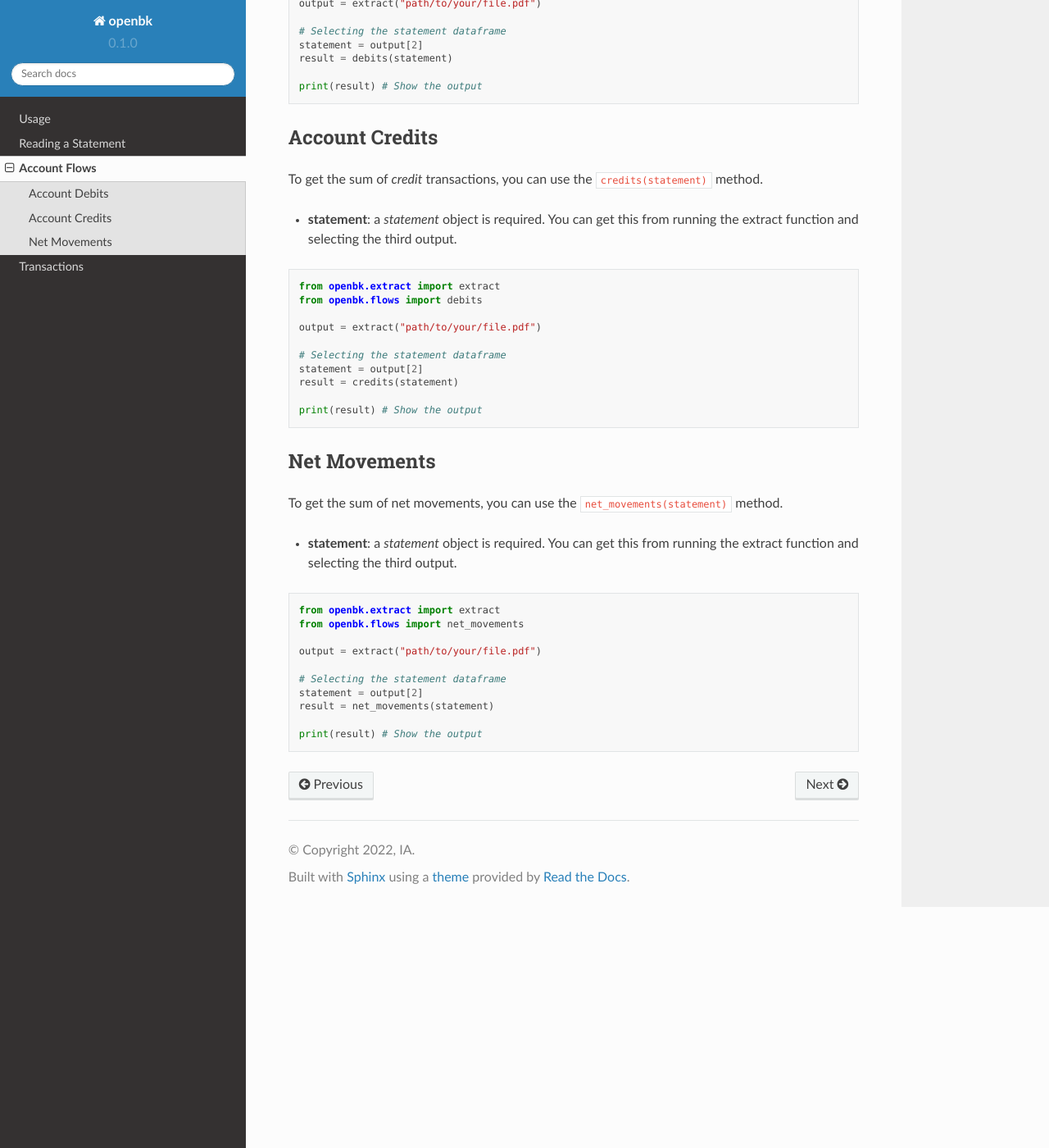
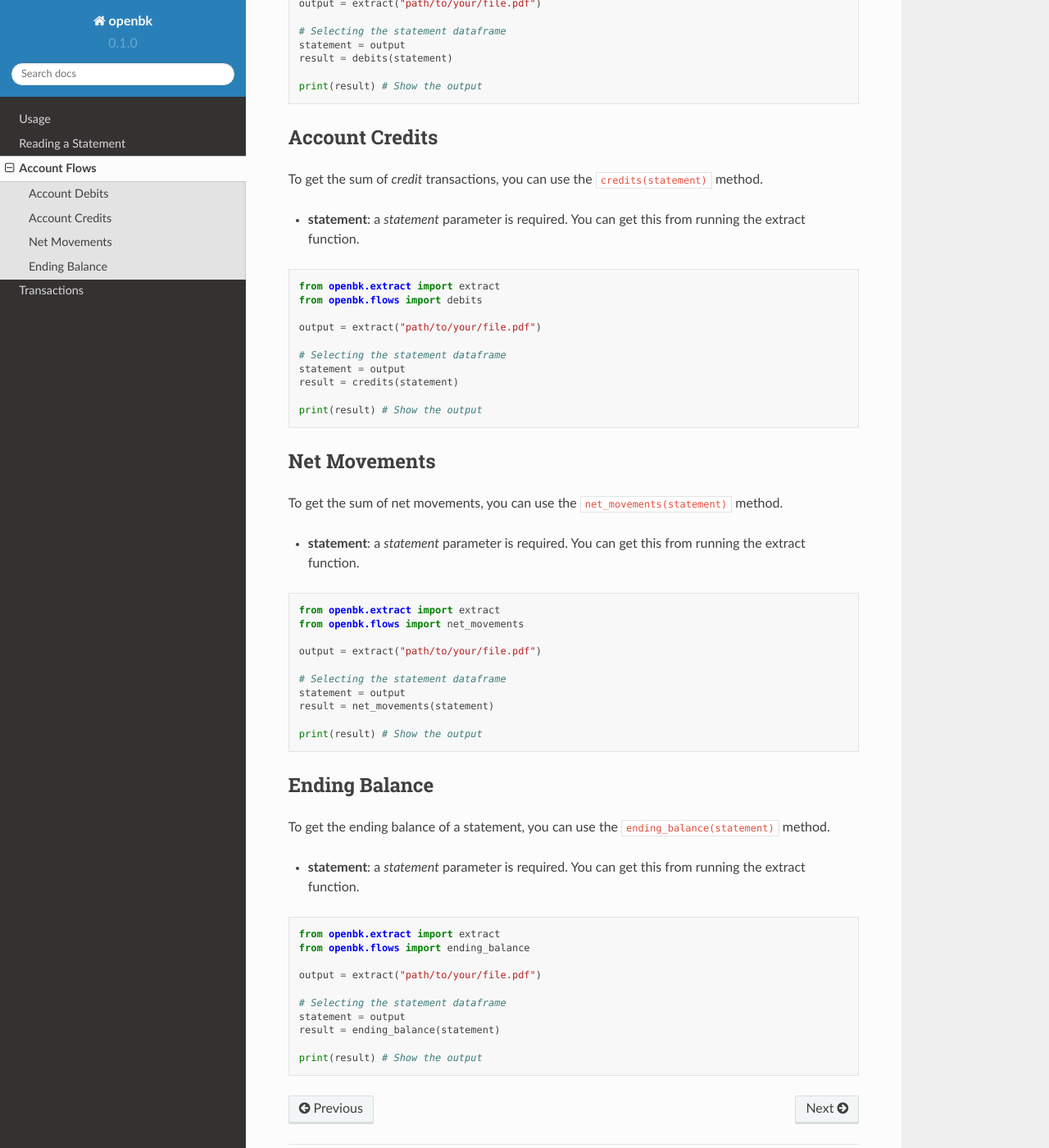
Before and after one commit to imadarchid/openbk, a Sphinx documentation site: the page built from docs/source/flows.rst, in a window 1280 px wide and 1400 px high, scrolled down 452 px. Shown: the whole window at 82% size. Built offline with Sphinx 7.4.7 and the Read the Docs theme 2.0.0, drawn with Linux system fonts in a browser that asks for light colours; some of the changed text lies outside the part shown.

Commit message:
docs(docs): updating all docs

```diff
--- a/docs/source/flows.rst
+++ b/docs/source/flows.rst
@@ -2,7 +2,6 @@ Account Flows
 =============
 
 Get basic metrics about a person's position given their bank statement.
-
 
 .. _debits:
 
@@ -11,7 +10,7 @@ Account Debits
 
 To get the sum of `debit` transactions, you can use the ``debits(statement)`` method.
 
-- **statement**: a `statement` object is required. You can get this from running the extract function and selecting the third output.
+- **statement**: a `statement` parameter is required. You can get this from running the extract function.
 
 .. code-block:: python
 
@@ -21,7 +20,7 @@ To get the sum of `debit` transactions, you can use the ``debits(statement)`` me
     output = extract("path/to/your/file.pdf")
 
     # Selecting the statement dataframe
-    statement = output[2]
+    statement = output
     result = debits(statement)
 
     print(result) # Show the output
@@ -33,7 +32,7 @@ Account Credits
 
 To get the sum of `credit` transactions, you can use the ``credits(statement)`` method.
 
-- **statement**: a `statement` object is required. You can get this from running the extract function and selecting the third output.
+- **statement**: a `statement` parameter is required. You can get this from running the extract function.
 
 .. code-block:: python
 
@@ -43,7 +42,7 @@ To get the sum of `credit` transactions, you can use the ``credits(statement)``
     output = extract("path/to/your/file.pdf")
 
     # Selecting the statement dataframe
-    statement = output[2]
+    statement = output
     result = credits(statement)
 
     print(result) # Show the output
@@ -55,7 +54,7 @@ Net Movements
 
 To get the sum of net movements, you can use the ``net_movements(statement)`` method.
 
-- **statement**: a `statement` object is required. You can get this from running the extract function and selecting the third output.
+- **statement**: a `statement` parameter is required. You can get this from running the extract function.
 
 .. code-block:: python
 
@@ -65,7 +64,27 @@ To get the sum of net movements, you can use the ``net_movements(statement)`` me
     output = extract("path/to/your/file.pdf")
 
     # Selecting the statement dataframe
-    statement = output[2]
+    statement = output
     result = net_movements(statement)
 
     print(result) # Show the output
+
+Ending Balance
+-------------
+
+To get the ending balance of a statement, you can use the ``ending_balance(statement)`` method.
+
+- **statement**: a `statement` parameter is required. You can get this from running the extract function.
+
+.. code-block:: python
+
+    from openbk.extract import extract
+    from openbk.flows import ending_balance
+
+    output = extract("path/to/your/file.pdf")
+
+    # Selecting the statement dataframe
+    statement = output
+    result = ending_balance(statement)
+
+    print(result) # Show the output
--- a/docs/source/index.rst
+++ b/docs/source/index.rst
@@ -6,7 +6,7 @@ Welcome to openbk's documentation!
 The library currently supports PDF statements from the following Moroccan banks:
 
 * ✅ CIH Bank (E-banking statements - Particuliers)
-* 🔜 Attijariwafa Bank (Coming Soon)
+* ✅ Attijariwafa Bank (E-banking statements - Particuliers)
 * 🔜 Banque Centrale Populaire (Coming Soon)
 
 Check out the :doc:`usage` section for further information, including
--- a/docs/source/usage.rst
+++ b/docs/source/usage.rst
@@ -8,7 +8,7 @@ Requirements
 
 Before using **openbk**, please make sure that you fulfill the following requirements:
 
-* Python 3.7+
+* Python 3.10+
 * Java 8+
 
 .. _installation:
```
Also changed, not shown: README.md (+5 -3 lines), docs/source/extraction.rst (+4 -3 lines), docs/source/transactions.rst (+6 -6 lines).
